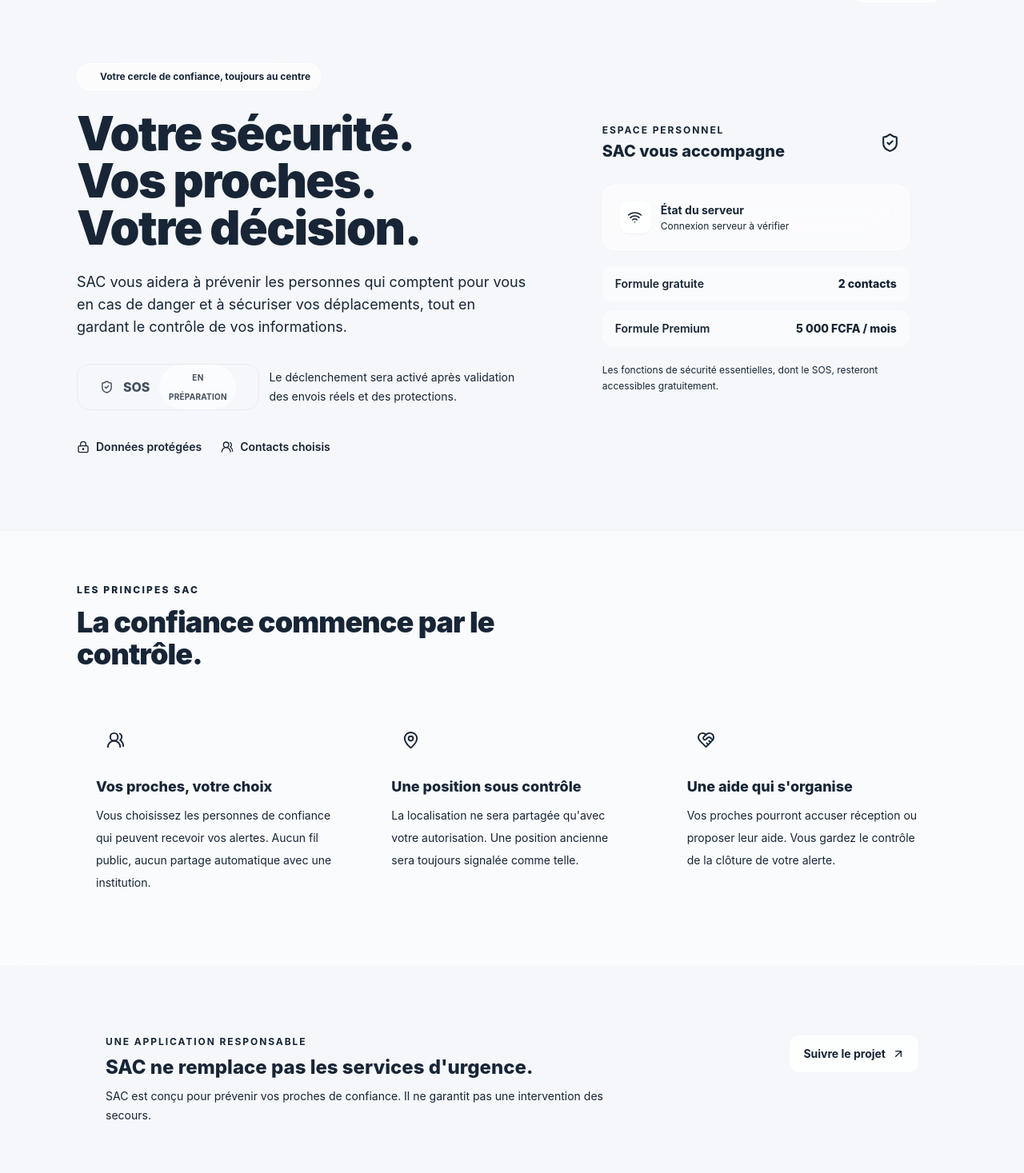
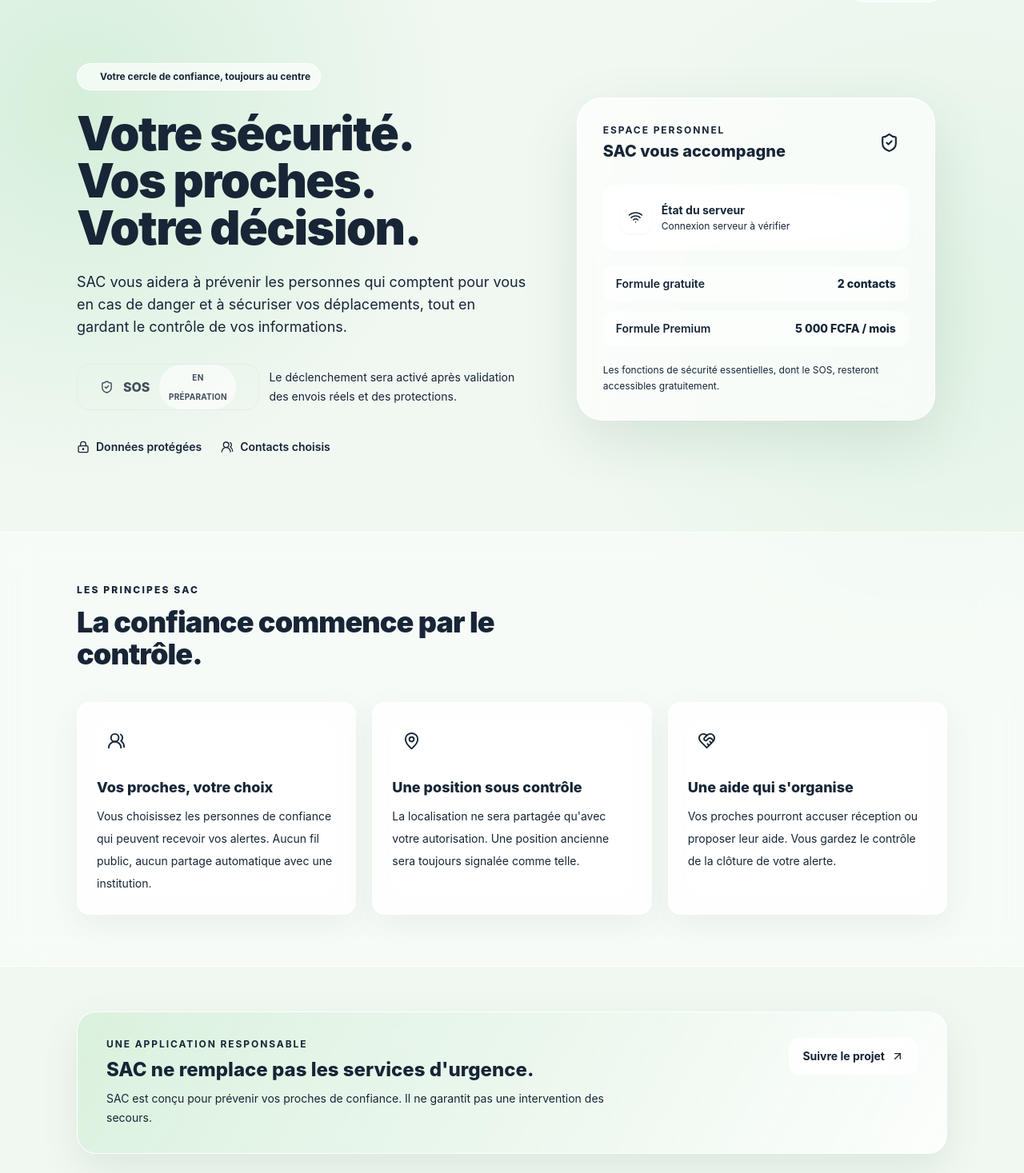
Before and after one commit to benwahab/SAC, a React (Vite) app: page / in a window 1280 px wide. Shown: the part 63-1530 px from the top of the page at 80% size. Built offline with nearby package versions, Linux system fonts and the light colour scheme; no server answers.

Commit message:
feat(SAC): appliquer la palette vert clair et le RTL

```diff
--- a/src/index.css
+++ b/src/index.css
@@ -1,5 +1,63 @@
 @tailwind base;
 @tailwind components;
 @tailwind utilities;
-:root{font-family:Inter,ui-sans-serif,system-ui,-apple-system,BlinkMacSystemFont,"Segoe UI",sans-serif;color:#172536;background:#f5f7fa;font-synthesis:none;text-rendering:optimizeLegibility;-webkit-font-smoothing:antialiased;-moz-osx-font-smoothing:grayscale;font-optical-sizing:auto}
-*{box-sizing:border-box}html{min-width:320px;scroll-behavior:smooth}body{min-width:320px;min-height:100vh;margin:0}button,a{-webkit-tap-highlight-color:transparent}button:focus-visible,a:focus-visible{outline:3px solid #15966b;outline-offset:3px}::selection{color:#142b45;background:#d9eaf5}
+
+:root {
+  font-family: Inter, ui-sans-serif, system-ui, -apple-system, BlinkMacSystemFont, "Segoe UI", sans-serif;
+  color: #20372b;
+  background: #f1f8f2;
+  font-synthesis: none;
+  text-rendering: optimizeLegibility;
+  -webkit-font-smoothing: antialiased;
+  -moz-osx-font-smoothing: grayscale;
+  font-optical-sizing: auto;
+  color-scheme: light;
+}
+* { box-sizing: border-box; }
+html { min-width: 320px; scroll-behavior: smooth; background: #f1f8f2; }
+body {
+  min-width: 320px;
+  min-height: 100vh;
+  margin: 0;
+  background:
+    radial-gradient(circle at 8% 12%, rgba(190, 231, 199, .55), transparent 30rem),
+    radial-gradient(circle at 92% 28%, rgba(219, 241, 223, .7), transparent 32rem),
+    #f1f8f2;
+}
+button, a { -webkit-tap-highlight-color: transparent; }
+button:focus-visible, a:focus-visible { outline: 3px solid #26764b; outline-offset: 3px; }
+::selection { color: #183a29; background: #ccebd2; }
+.sac-shell { background: transparent; }
+.sac-glass-panel {
+  border: 1px solid rgba(255,255,255,.9);
+  background: rgba(255,255,255,.66);
+  box-shadow: 0 24px 70px rgba(43, 92, 58, .12), inset 0 1px 0 rgba(255,255,255,.9);
+  -webkit-backdrop-filter: blur(22px);
+  backdrop-filter: blur(22px);
+}
+.sac-glass-card {
+  border: 1px solid rgba(255,255,255,.92);
+  background: rgba(255,255,255,.62);
+  box-shadow: 0 12px 38px rgba(43, 92, 58, .07), inset 0 1px 0 rgba(255,255,255,.95);
+  -webkit-backdrop-filter: blur(18px);
+  backdrop-filter: blur(18px);
+}
+.sac-responsible-panel {
+  border: 1px solid rgba(255,255,255,.9);
+  background: linear-gradient(120deg, rgba(216,240,220,.92), rgba(255,255,255,.78));
+  box-shadow: 0 18px 48px rgba(43, 92, 58, .1);
+  -webkit-backdrop-filter: blur(20px);
+  backdrop-filter: blur(20px);
+}
+[dir="rtl"] .sac-copy { text-align: right; }
+[dir="rtl"] .sac-inline-icon { flex-direction: row-reverse; }
+[dir="rtl"] .sac-hero-layout { direction: rtl; }
+[dir="rtl"] .sac-header { direction: rtl; }
+@media (prefers-reduced-motion: reduce) {
+  *, *::before, *::after {
+    scroll-behavior: auto !important;
+    animation-duration: .01ms !important;
+    animation-iteration-count: 1 !important;
+    transition-duration: .01ms !important;
+  }
+}
```
